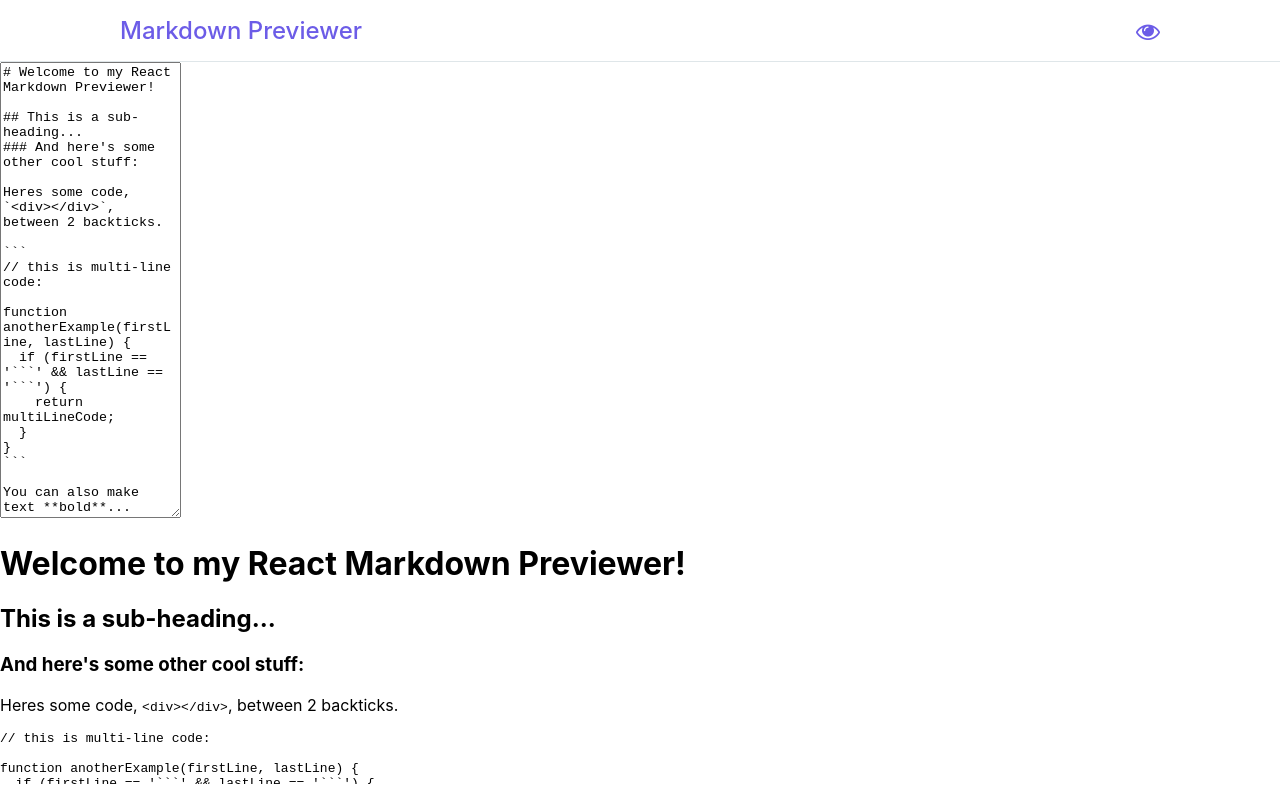
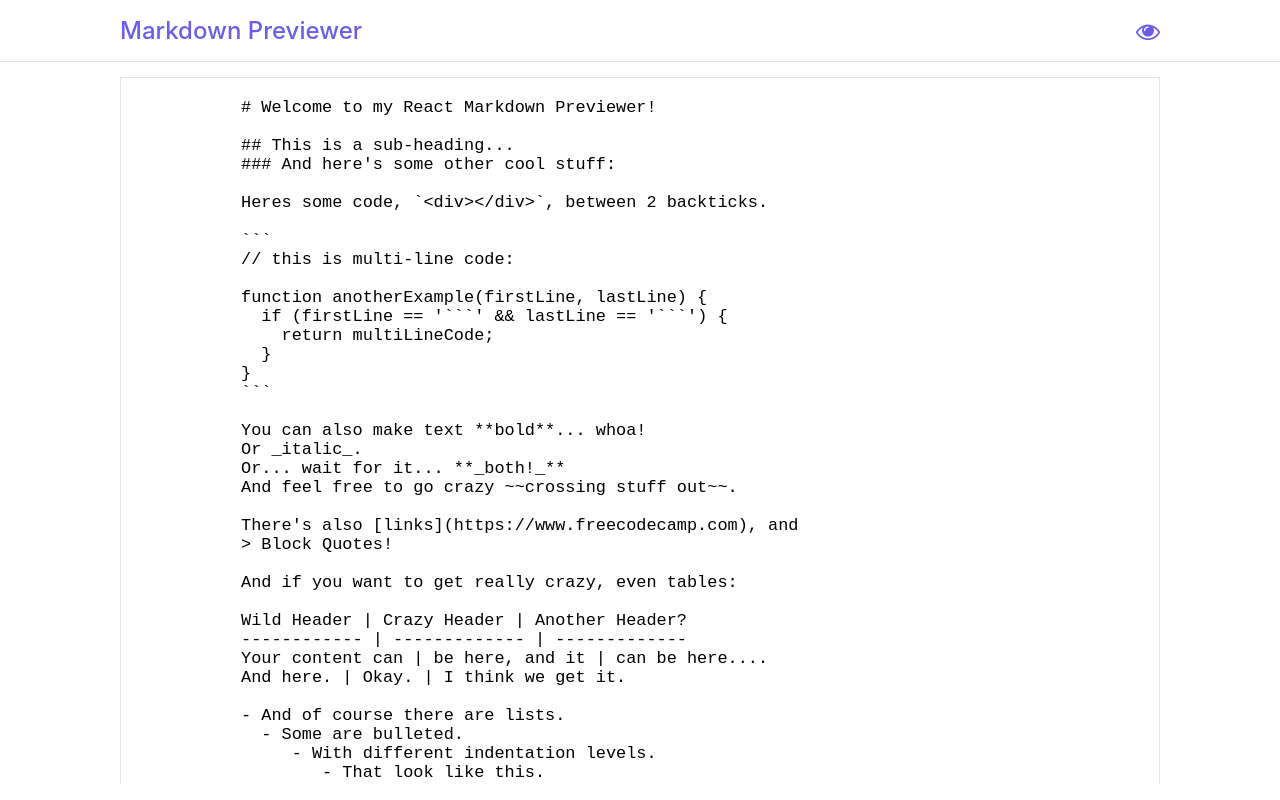
Before and after one commit to CBStanley12/easynote, a React (Create React App) app: page / in a window 1280 px wide. Built offline with nearby package versions, Linux system fonts and the light colour scheme.

Commit message:
styling Editor component

```diff
--- a/src/App.css
+++ b/src/App.css
@@ -40,6 +40,25 @@
   font-weight: 500;
 }
 
+.editor {
+  grid-area: display;
+  padding: 15px 120px;
+}
+
+.editor_textarea {
+  box-sizing: border-box;
+  font-size: 1.3em;
+  width: 100%;
+  height: auto;
+  min-height: 90vh;
+  max-height: 93vh;
+  padding: 20px 120px;
+  resize: none;
+  outline: none;
+  overflow: auto;
+  border: 1px solid var(--accent-gray);
+}
+
 @media only screen and (max-width: 400px) {
   .header {
     padding: 0 20px;
```
